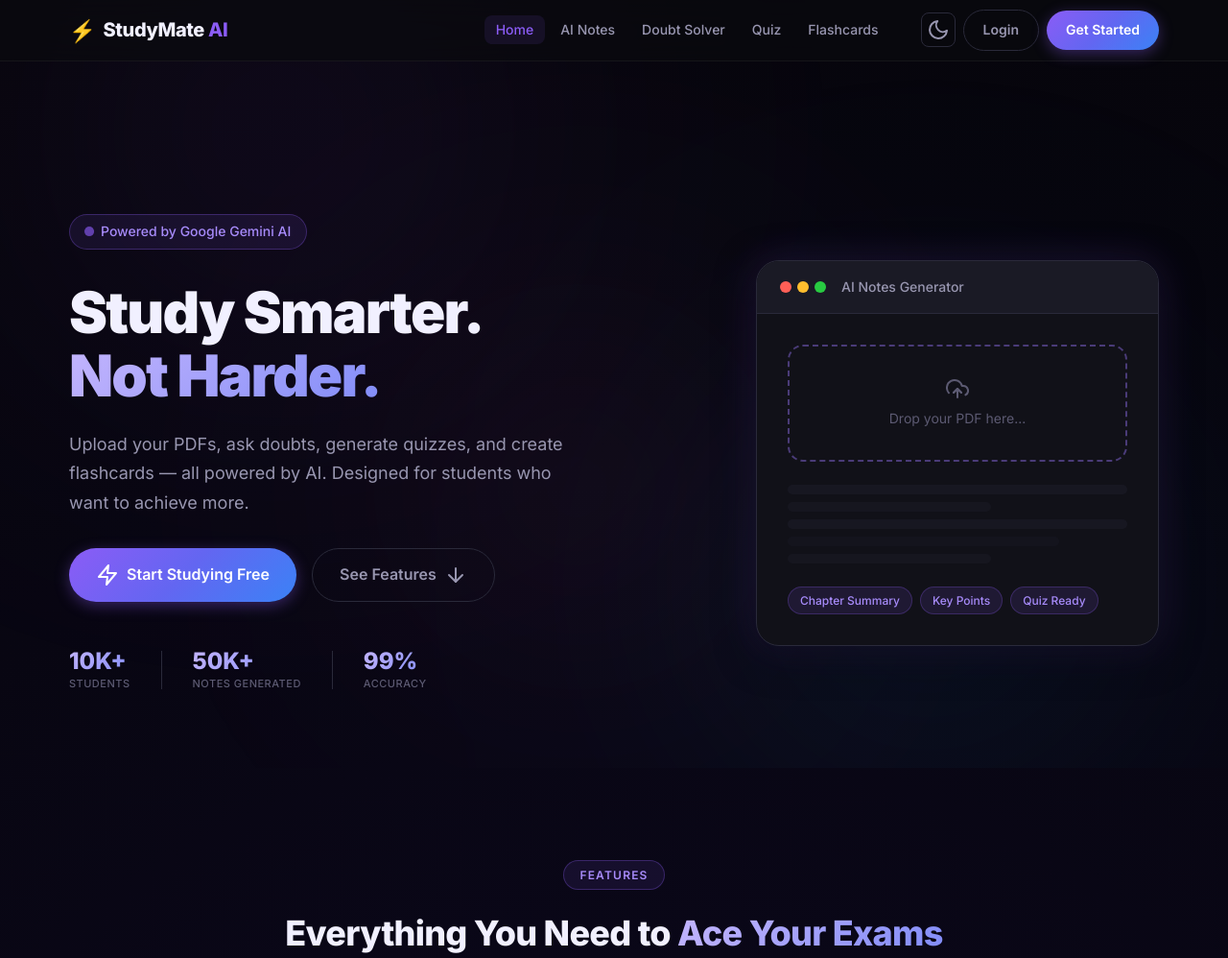
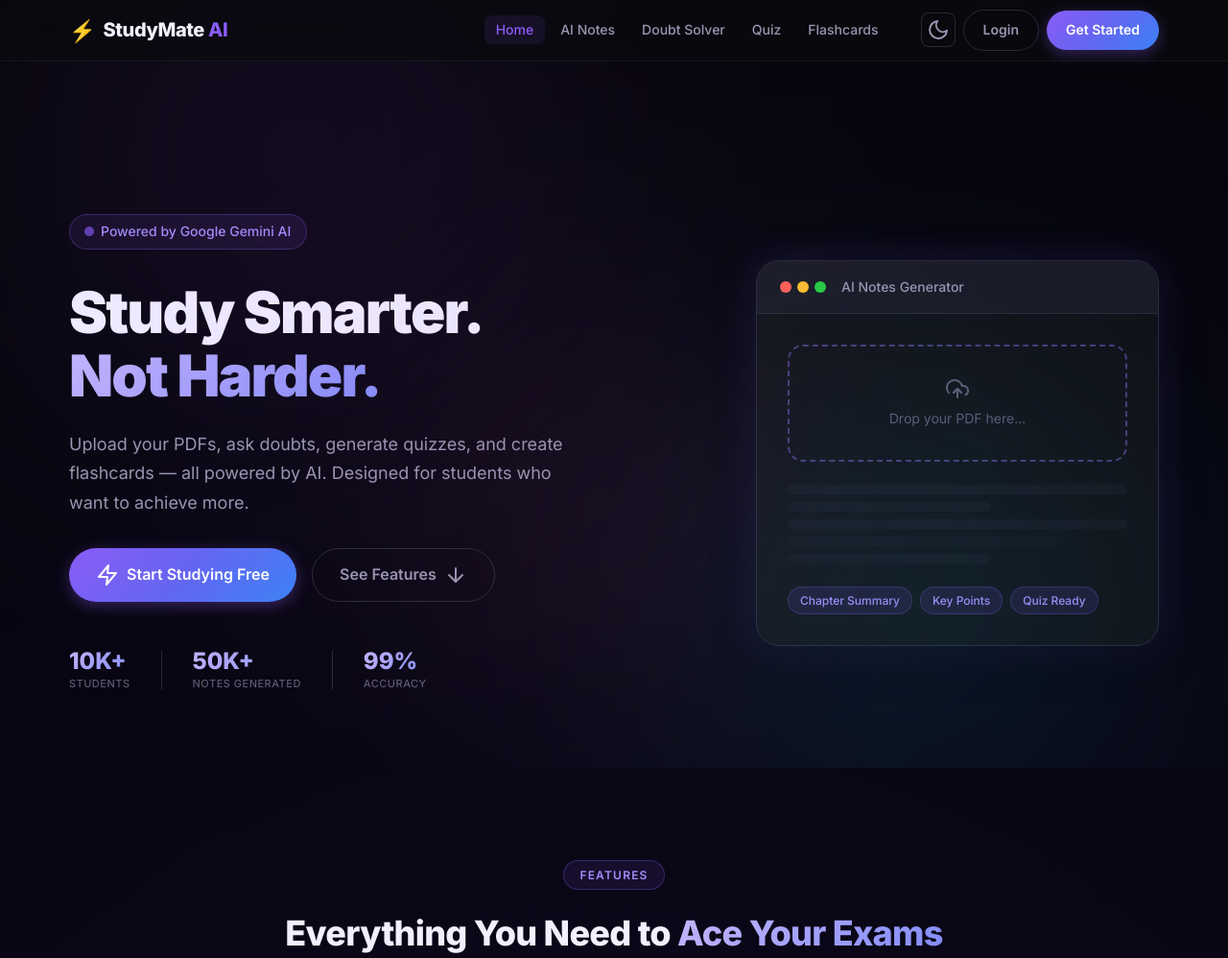
Before and after one commit to rajaswami6367/StudyMate.AI, a Flask app: page / in a window 1280 px wide. Shown: the top 998 px of the page at 96% size. Run offline with Flask 3, Linux system fonts and the light colour scheme.

Commit message:
Fix stacking index to bring blobs in front of body background and boost contrast glow

```diff
--- a/static/css/style.css
+++ b/static/css/style.css
@@ -2394,6 +2394,12 @@ body {
   background-size: 100% 100% !important;
 }
 
+/* ── DYNAMIC BACKGROUND & PULSING BLOBS ─────────────────── */
+body {
+  background: radial-gradient(circle at 50% 50%, #0c081f 0%, #06050b 100%) !important;
+  background-size: 100% 100% !important;
+}
+
 /* Floating background blobs - Expanded sizes and opacities */
 .blob {
   position: absolute;
@@ -2407,30 +2413,30 @@ body {
 .blob-1 {
   top: -10%;
   left: -5%;
-  width: 550px;
-  height: 550px;
-  opacity: 0.28 !important; /* Highly visible glowing violet clouds */
-  background: radial-gradient(circle, rgba(168, 85, 247, 0.45) 0%, rgba(168, 85, 247, 0) 70%) !important;
+  width: 600px;
+  height: 600px;
+  opacity: 0.35 !important; /* Brighter purple neon glow */
+  background: radial-gradient(circle, rgba(168, 85, 247, 0.5) 0%, rgba(168, 85, 247, 0) 70%) !important;
   animation: floatSlow1 22s infinite ease-in-out alternate !important;
 }
 
 .blob-2 {
   bottom: -10%;
   right: -5%;
-  width: 650px;
-  height: 650px;
-  opacity: 0.24 !important; /* Highly visible cyan blue glow */
-  background: radial-gradient(circle, rgba(6, 182, 212, 0.38) 0%, rgba(6, 182, 212, 0) 70%) !important;
+  width: 700px;
+  height: 700px;
+  opacity: 0.32 !important; /* Brighter cyan neon glow */
+  background: radial-gradient(circle, rgba(6, 182, 212, 0.45) 0%, rgba(6, 182, 212, 0) 70%) !important;
   animation: floatSlow2 26s infinite ease-in-out alternate !important;
 }
 
 .blob-3 {
   top: 35%;
   left: 25%;
-  width: 500px;
-  height: 500px;
-  opacity: 0.22 !important; /* Highly visible magenta pink cloud */
-  background: radial-gradient(circle, rgba(236, 72, 153, 0.35) 0%, rgba(236, 72, 153, 0) 70%) !important;
+  width: 550px;
+  height: 550px;
+  opacity: 0.28 !important; /* Brighter pink/magenta neon glow */
+  background: radial-gradient(circle, rgba(236, 72, 153, 0.42) 0%, rgba(236, 72, 153, 0) 70%) !important;
   animation: floatSlow3 28s infinite ease-in-out alternate !important;
 }
 
@@ -2474,7 +2480,14 @@ body {
 }
 
 /* ── CONTAINER TRANSPARENCY OVERRIDES FOR GRADIENT VISIBILITY ── */
-main, .dashboard-section, .hero-bg {
+main, .dashboard-section {
+  background: transparent !important;
+}
+
+.hero-bg {
+  position: fixed !important;
+  inset: 0 !important;
+  z-index: 1 !important; /* Bring in front of body background, but behind main content (z-index: 2) */
   background: transparent !important;
 }
 
```
